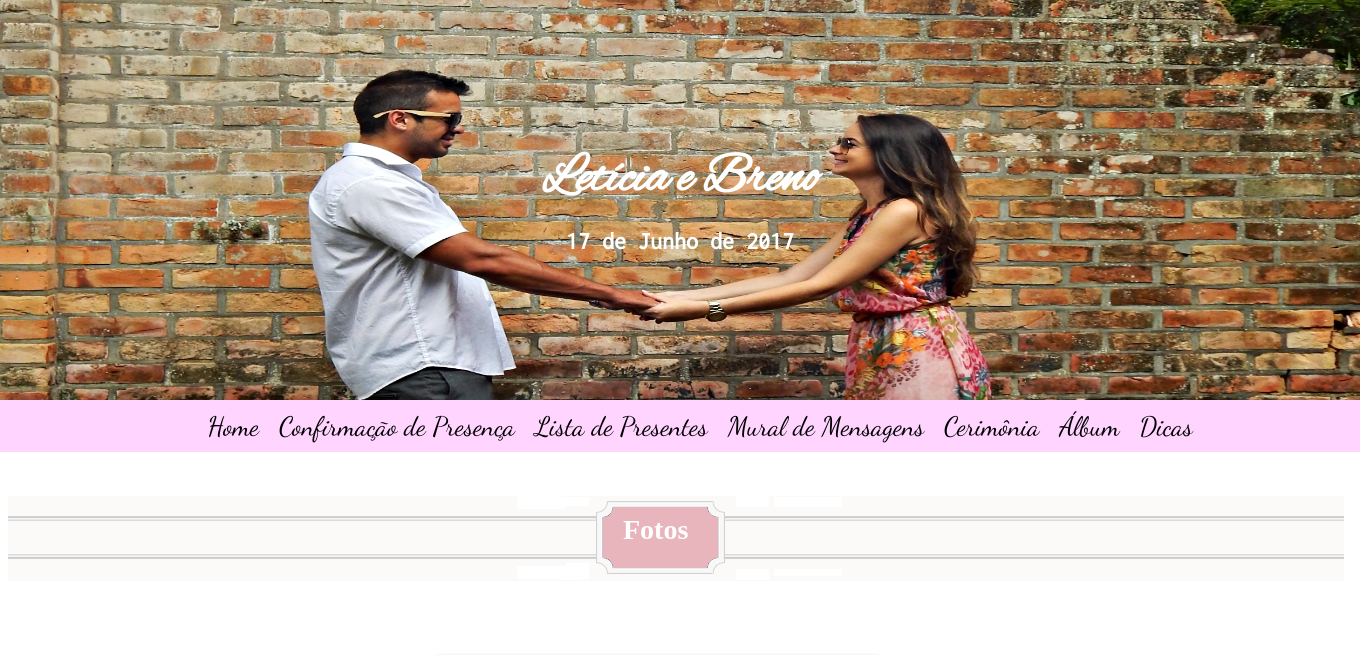
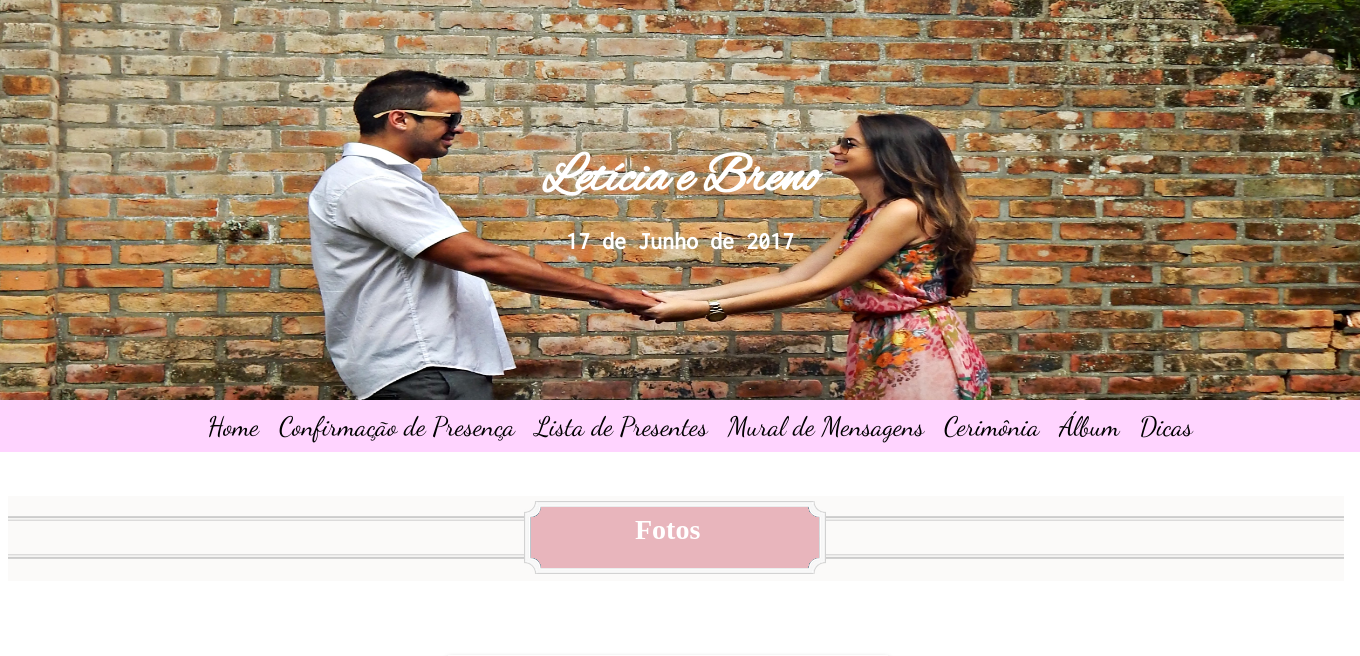
Before and after one commit to felipedutra13/casamento, a PHP site: page /subir-servidor/fotos.php in a window 1360 px wide. Shown: the top 656 px of the page. Run offline with PHP 8.4, Linux system fonts and the light colour scheme; data comes from the database, SQL or seed files in the repository; some libraries are stand-ins or nearby versions; some web fonts are replaced.

Commit message:
quase pronto

```diff
--- a/_css/confirmacao.css
+++ b/_css/confirmacao.css
@@ -50,3 +50,7 @@ fieldset#bloco-confirmacao {
 	left: 15px;
 	background-color: rgb(255, 212, 255);
 }
+
+#confirmar {
+	left: 530px;
+}
--- a/_css/estilo.css
+++ b/_css/estilo.css
@@ -145,10 +145,6 @@ figure h1 {
 	left: 542px;
 }
 
-#albuns h1 {
-	left: 615px;
-}
-
 #lista-presentes a {
 	font-size: 20pt;
 	text-align: center;
--- a/_css/galeria.css
+++ b/_css/galeria.css
@@ -1,8 +1,4 @@
 @charset "utf-8";
-
-#titulo {
-	left: 578px;
-}
 
 #slideshow {
 	margin:0;
@@ -12,7 +8,7 @@
 	-webkit-box-shadow:0 3px 5px #999;
 	-moz-box-shadow:0 3px 5px #999;
 	box-shadow:0 3px 5px #999;
-	left: 430px;
+	left: 440px;
 	width: 410px;
 	height: 550px;
 }
@@ -48,3 +44,9 @@
 #pagination li a.active {
 	background-position:0 10px;
 }
+
+#fotos {
+	--margin-left: auto;
+	--margin-right: auto;
+	left: 627px;
+}
--- a/_css/mural.css
+++ b/_css/mural.css
@@ -74,3 +74,7 @@ form {
 #enviar {
 	background-color: rgb(255, 212, 255);
 }
+
+#mural {
+	left: 525px;
+}
--- a/_javascript/galeria.js
+++ b/_javascript/galeria.js
@@ -1,5 +1,5 @@
 var imagemVisible = 1;
-var delay = 3000;
+var delay = 6000;
 var intervalo = setInterval(trocaFoto, delay);
 
 $(function () {
--- a/fotos.php
+++ b/fotos.php
@@ -132,9 +132,9 @@
 
 			<div id="albuns">
 					<figure>
-						<img src="_imagens/moldura-fotos.png"/>
+						<img src="_imagens/moldura.png"/>
 						<figcaption>
-							<h1 id="titulo">Fotos</h1>
+							<h1 id="fotos">Fotos</h1>
 						</figcaption>
 					</figure>
 				<div id="slideshow">
--- a/mensagens.php
+++ b/mensagens.php
@@ -132,7 +132,7 @@
 		<figure>
 			<img src="_imagens/moldura.png"/>
 			<figcaption>
-				<h1>Mural de Mensagens</h1>
+				<h1 id="mural">Mural de Mensagens</h1>
 			</figcaption>
 		</figure>
 
--- a/presenca.php
+++ b/presenca.php
@@ -134,7 +134,7 @@
 		<figure>
 			<img src="_imagens/moldura.png"/>
 			<figcaption>
-				<h1>Confirmar Presença</h1>
+				<h1 id="confirmar">Confirmar Presença</h1>
 			</figcaption>
 		</figure>
 
--- a/subir-servidor/fotos.php
+++ b/subir-servidor/fotos.php
@@ -118,7 +118,7 @@
 
 		<nav id="menu" class="posicao-menu">
 			<ul>
-				<li><a href="home.php">Home</a></li>
+				<li><a href="http://leticiaebreno.com">Home</a></li>
 				<li><a href="presenca.php">Confirmação de Presença</a></li>
 				<li><a href="presentes.php">Lista de Presentes</a></li>
 				<li><a href="mensagens.php">Mural de Mensagens</a></li>
@@ -132,9 +132,9 @@
 
 			<div id="albuns">
 					<figure>
-						<img src="_imagens/moldura-fotos.png"/>
+						<img src="_imagens/moldura.png"/>
 						<figcaption>
-							<h1>Fotos</h1>
+							<h1 id="fotos">Fotos</h1>
 						</figcaption>
 					</figure>
 				<div id="slideshow">
--- a/subir-servidor/mensagens.php
+++ b/subir-servidor/mensagens.php
@@ -132,7 +132,7 @@
 		<figure>
 			<img src="_imagens/moldura.png"/>
 			<figcaption>
-				<h1>Mural de Mensagens</h1>
+				<h1 id="mural">Mural de Mensagens</h1>
 			</figcaption>
 		</figure>
 
--- a/subir-servidor/presenca.php
+++ b/subir-servidor/presenca.php
@@ -134,7 +134,7 @@
 		<figure>
 			<img src="_imagens/moldura.png"/>
 			<figcaption>
-				<h1>Confirmar Presença</h1>
+				<h1 id="confirmar">Confirmar Presença</h1>
 			</figcaption>
 		</figure>
 
```
Also changed, not shown: lista-presenca.php (+13 -1 lines), login.html (added, +14 -0 lines), 1 other file.
